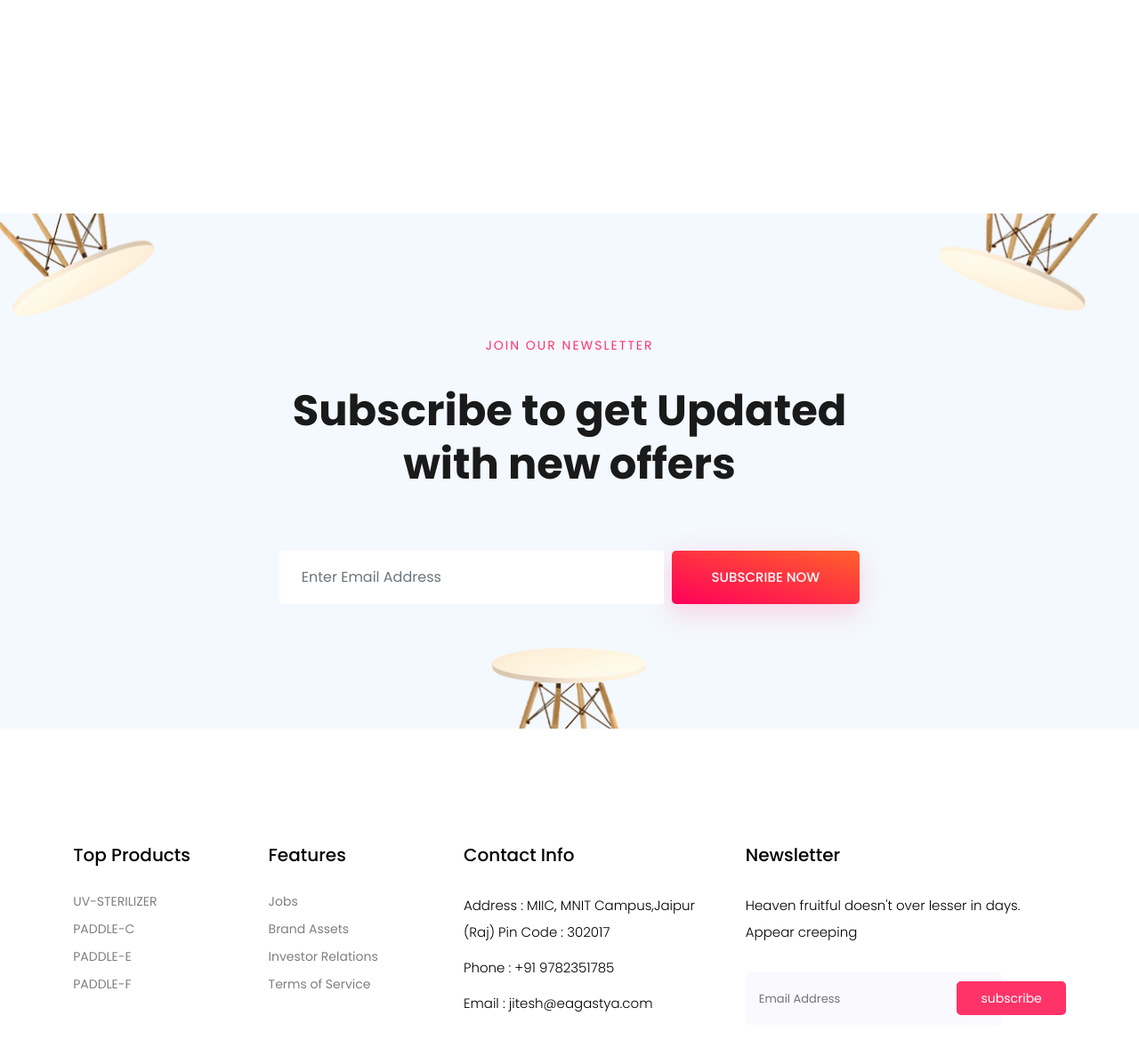
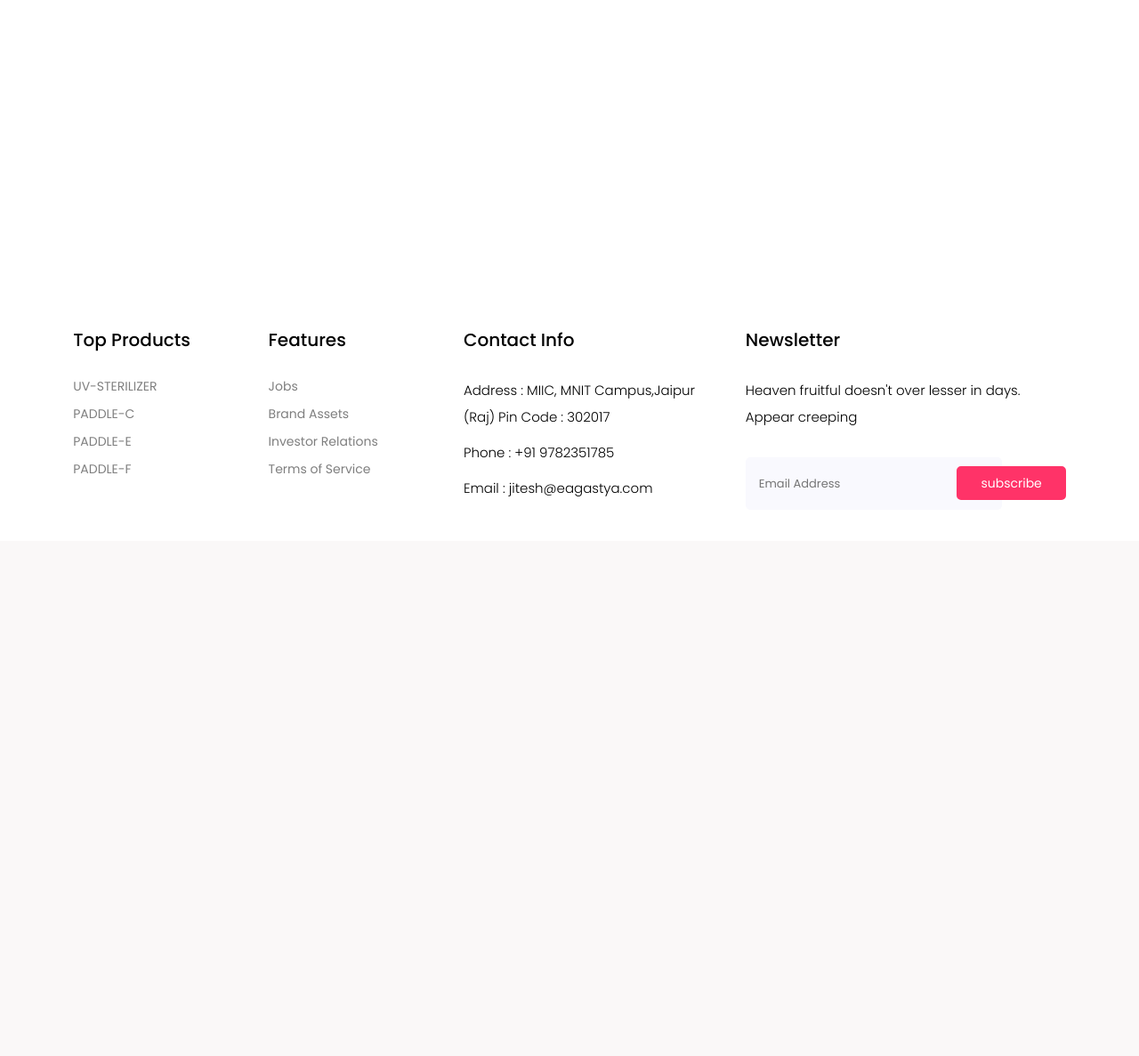
Before and after one commit to paragikjain/eagastya, a PHP site: page / in a window 1280 px wide. Shown: the part 2289-3476 px from the top of the page at 89% size. After the commit the page ends 2851 px from the top, so only its background shows below. Run offline with PHP 8.4, Linux system fonts and the light colour scheme.

```diff
--- a/index.php
+++ b/index.php
@@ -185,27 +185,6 @@
 
 
 
-    <!-- subscribe_area part start-->
-    <section class="subscribe_area section_padding">
-        <div class="container">
-            <div class="row justify-content-center">
-                <div class="col-lg-7">
-                    <div class="subscribe_area_text text-center">
-                        <h5>Join Our Newsletter</h5>
-                        <h2>Subscribe to get Updated
-                            with new offers</h2>
-                        <div class="input-group">
-                            <input type="text" class="form-control" placeholder="enter email address"
-                                aria-label="Recipient's username" aria-describedby="basic-addon2">
-                            <div class="input-group-append">
-                                <a href="#" class="input-group-text btn_2" id="basic-addon2">subscribe now</a>
-                            </div>
-                        </div>
-                    </div>
-                </div>
-            </div>
-        </div>
-    </section>
     <!--::subscribe_area part end::-->
 
     <!-- subscribe_area part start-->
--- a/paddle-c.php
+++ b/paddle-c.php
@@ -122,7 +122,7 @@
       <div class="tab-content" id="myTabContent">
         <div class="tab-pane fade" id="home" role="tabpanel" aria-labelledby="home-tab">
           <p>
-            Rishi Agastya Technologies
+              Rishi Agastya Technologies
               Published on Feb 20, 2020
               This product is a utility for every person who are is thinking for economical and environmentally friendly solution
               for his travel. There is No Age Limit to ride this cycle. It Saves the Nature, reduces risk of Heart Disease, reveals stress,
```
Also changed, not shown: uv-sterilizer.php (+17 -25 lines).
